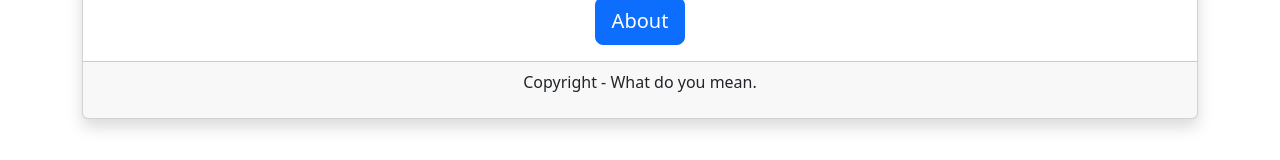
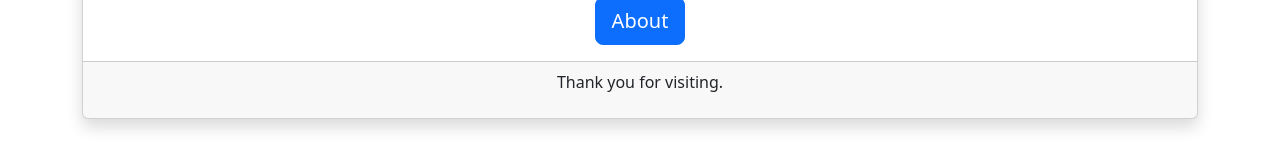
Before and after one commit to Quantum-Neuron/thecoolingeffect, a React (Create React App) app in the folder frontend/thecoolingeffect-web-app/: page / in a window 1280 px wide. Shown: the part 510-670 px from the top of the page. Built offline with nearby package versions, Linux system fonts and the light colour scheme.

Commit message:
Replaced text

```diff
--- a/frontend/thecoolingeffect-web-app/src/Views/Homepage.tsx
+++ b/frontend/thecoolingeffect-web-app/src/Views/Homepage.tsx
@@ -33,7 +33,7 @@ const Homepage: React.FC = () => {
 					</NavLink>
 				</Card.Body>
 				<Card.Footer>
-					<p>Copyright - What do you mean.</p>
+					<p>Thank you for visiting.</p>
 				</Card.Footer>
 			</Card>
 		</div>
```
